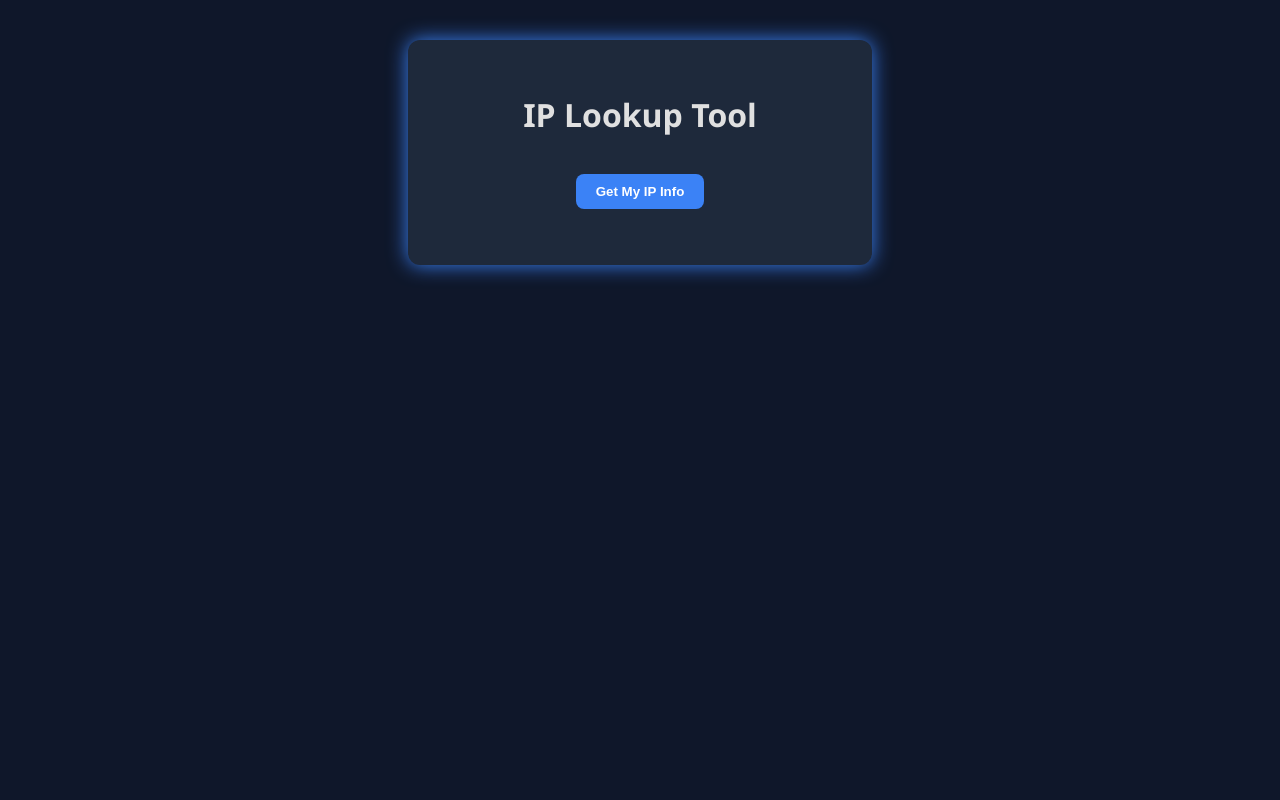
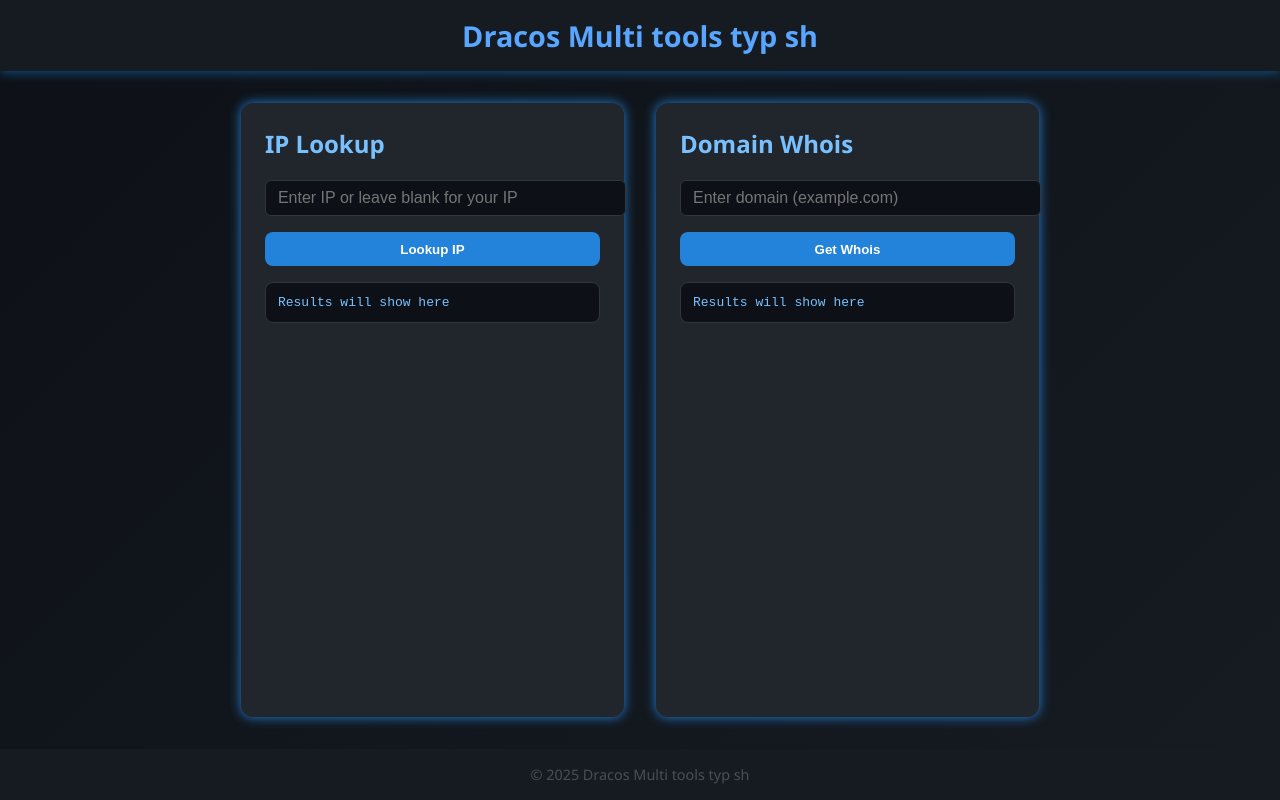
Before and after one commit to Dracoisademon/Draco.github.io, a plain HTML site: page index.html in a window 1280 px wide. Drawn offline with Linux system fonts and the light colour scheme.

Commit message:
Update index.html

```diff
--- a/index.html
+++ b/index.html
@@ -5,77 +5,180 @@
   <meta name="viewport" content="width=device-width, initial-scale=1" />
   <title>Dracos Multi tools typ sh</title>
   <style>
+    /* Futuristic clean style */
     body {
+      margin: 0;
       font-family: 'Segoe UI', Tahoma, Geneva, Verdana, sans-serif;
-      background: #0f172a;
-      color: #e0e0e0;
+      background: linear-gradient(135deg, #0d1117 0%, #161b22 100%);
+      color: #c9d1d9;
       display: flex;
       flex-direction: column;
-      align-items: center;
+      min-height: 100vh;
+    }
+    header {
+      background: #161b22;
+      padding: 1rem 2rem;
+      text-align: center;
+      box-shadow: 0 2px 10px #0f4c81;
+    }
+    header h1 {
+      margin: 0;
+      font-weight: 700;
+      font-size: 1.8rem;
+      color: #58a6ff;
+      user-select: none;
+    }
+    main {
+      flex: 1;
       padding: 2rem;
+      max-width: 900px;
+      margin: 0 auto;
+      display: grid;
+      grid-template-columns: repeat(auto-fit, minmax(280px, 1fr));
+      gap: 2rem;
     }
-    .container {
-      background: #1e293b;
+    section {
+      background: #21262d;
       border-radius: 12px;
-      padding: 2rem;
-      max-width: 400px;
+      padding: 1.5rem;
+      box-shadow: 0 0 12px #2382d9;
+    }
+    section h2 {
+      color: #79c0ff;
+      margin-top: 0;
+      user-select: none;
+    }
+    input[type="text"] {
       width: 100%;
-      box-shadow: 0 0 20px #3b82f6;
-      text-align: center;
+      padding: 0.5rem 0.75rem;
+      border-radius: 6px;
+      border: 1px solid #30363d;
+      background: #0d1117;
+      color: #c9d1d9;
+      font-size: 1rem;
+      outline: none;
+      margin-bottom: 1rem;
+    }
+    input[type="text"]:focus {
+      border-color: #58a6ff;
+      box-shadow: 0 0 5px #58a6ff;
     }
     button {
-      background: #3b82f6;
+      background: #2382d9;
+      color: white;
       border: none;
-      padding: 10px 20px;
+      padding: 0.6rem 1rem;
       border-radius: 8px;
-      color: white;
-      font-weight: bold;
       cursor: pointer;
-      margin-top: 1rem;
+      font-weight: 600;
       transition: background 0.3s ease;
+      width: 100%;
     }
     button:hover {
-      background: #60a5fa;
+      background: #58a6ff;
     }
-    .result {
-      margin-top: 1.5rem;
-      font-size: 1.1rem;
+    .output {
+      margin-top: 1rem;
+      font-family: monospace;
+      white-space: pre-wrap;
+      max-height: 200px;
+      overflow-y: auto;
+      background: #0d1117;
+      padding: 0.75rem;
+      border-radius: 8px;
+      border: 1px solid #30363d;
+      color: #79c0ff;
+    }
+    footer {
+      text-align: center;
+      padding: 1rem;
+      background: #161b22;
+      color: #484f58;
+      font-size: 0.9rem;
+      user-select: none;
     }
   </style>
 </head>
 <body>
-  <div class="container">
-    <h1>IP Lookup Tool</h1>
-    <button id="fetchBtn">Get My IP Info</button>
-    <div class="result" id="result"></div>
-  </div>
+  <header>
+    <h1>Dracos Multi tools typ sh</h1>
+  </header>
+  <main>
+    <section>
+      <h2>IP Lookup</h2>
+      <input type="text" id="ipInput" placeholder="Enter IP or leave blank for your IP" />
+      <button id="ipLookupBtn">Lookup IP</button>
+      <pre class="output" id="ipOutput">Results will show here</pre>
+    </section>
+
+    <section>
+      <h2>Domain Whois</h2>
+      <input type="text" id="domainInput" placeholder="Enter domain (example.com)" />
+      <button id="whoisBtn">Get Whois</button>
+      <pre class="output" id="whoisOutput">Results will show here</pre>
+    </section>
+  </main>
+  <footer>
+    © 2025 Dracos Multi tools typ sh
+  </footer>
 
   <script>
-    const button = document.getElementById('fetchBtn');
-    const resultDiv = document.getElementById('result');
-
-    button.addEventListener('click', () => {
-      resultDiv.textContent = 'Fetching data...';
-
-      fetch('http://ip-api.com/json/')
-        .then(response => {
-          if (!response.ok) throw new Error('Network response was not ok');
-          return response.json();
+    // IP Lookup using ip-api.com (free, no key required)
+    document.getElementById('ipLookupBtn').addEventListener('click', () => {
+      const ip = document.getElementById('ipInput').value.trim() || '';
+      const output = document.getElementById('ipOutput');
+      output.textContent = 'Loading...';
+      fetch(`http://ip-api.com/json/${ip}`)
+        .then(res => {
+          if (!res.ok) throw new Error('Network response not ok');
+          return res.json();
         })
         .then(data => {
-          // Build a nice formatted output
-          resultDiv.innerHTML = `
-            <p><strong>IP:</strong> ${data.query}</p>
-            <p><strong>Country:</strong> ${data.country} (${data.countryCode})</p>
-            <p><strong>Region:</strong> ${data.regionName}</p>
-            <p><strong>City:</strong> ${data.city}</p>
-            <p><strong>ISP:</strong> ${data.isp}</p>
-            <p><strong>Timezone:</strong> ${data.timezone}</p>
-          `;
+          if (data.status === 'fail') {
+            output.textContent = `Error: ${data.message}`;
+            return;
+          }
+          output.textContent =
+`IP: ${data.query}
+Country: ${data.country} (${data.countryCode})
+Region: ${data.regionName}
+City: ${data.city}
+ISP: ${data.isp}
+Timezone: ${data.timezone}`;
         })
-        .catch(error => {
-          console.error('Fetch error:', error);
-          resultDiv.textContent = 'Error fetching data. Please check your internet connection or try again later.';
+        .catch(e => {
+          output.textContent = 'Error fetching data. Please check your internet connection or try again later.';
+          console.error(e);
+        });
+    });
+
+    // Simple Domain Whois using public API (https://jsonwhoisapi.com requires key)
+    // Using https://api.whois.vu?domain=example.com (free no key)
+    document.getElementById('whoisBtn').addEventListener('click', () => {
+      const domain = document.getElementById('domainInput').value.trim();
+      const output = document.getElementById('whoisOutput');
+      if (!domain) {
+        output.textContent = 'Please enter a domain.';
+        return;
+      }
+      output.textContent = 'Loading...';
+
+      fetch(`https://api.whois.vu/?domain=${domain}`)
+        .then(res => {
+          if (!res.ok) throw new Error('Network response not ok');
+          return res.json();
+        })
+        .then(data => {
+          if(data.error){
+            output.textContent = 'Error: ' + data.error;
+            return;
+          }
+          // Show a pretty json output
+          output.textContent = JSON.stringify(data, null, 2);
+        })
+        .catch(e => {
+          output.textContent = 'Error fetching data. Please check your internet connection or try again later.';
+          console.error(e);
         });
     });
   </script>
```
